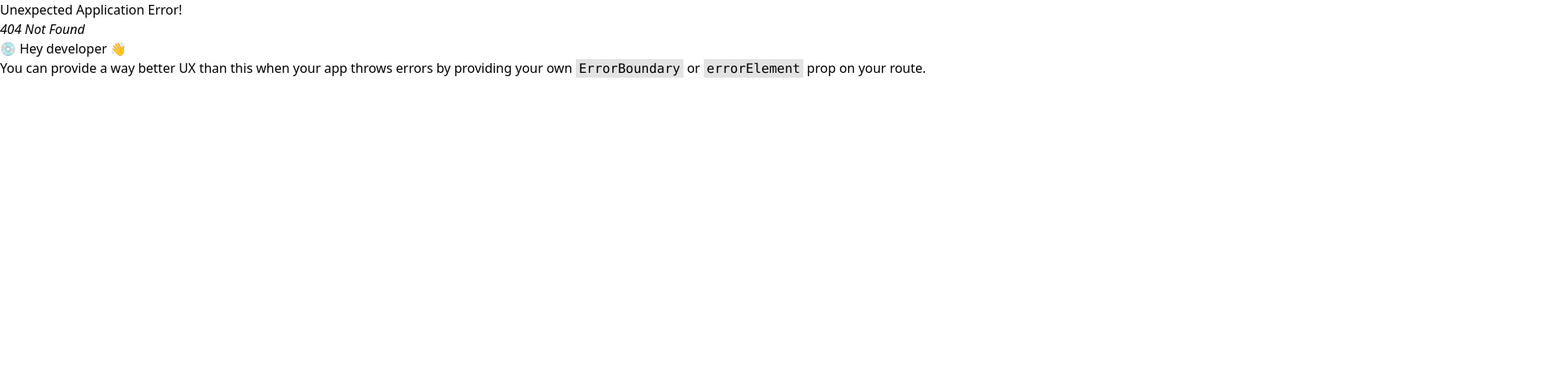
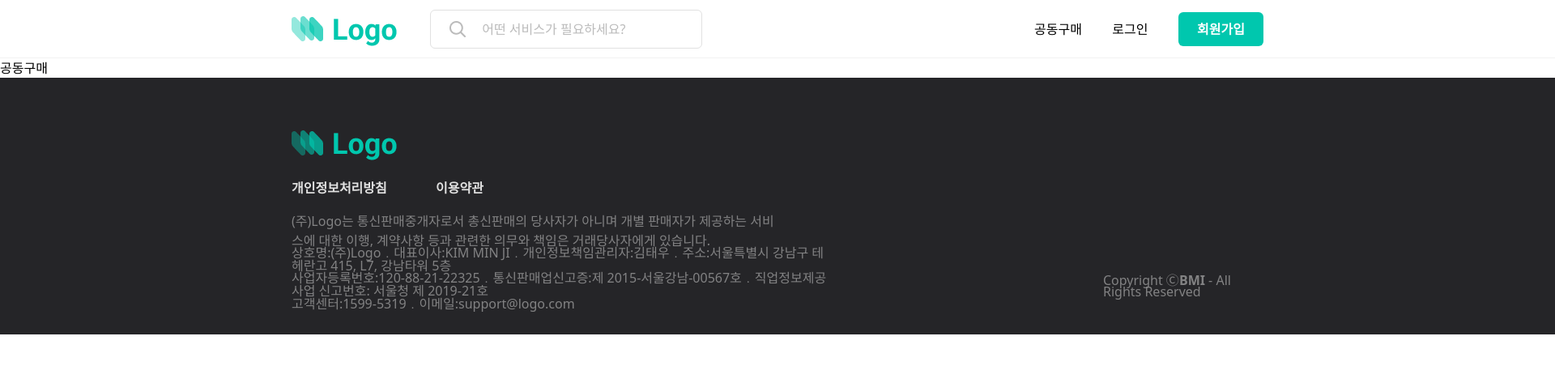
Before and after one commit to Heoveloper/tutorial07-web, a React (Vite) app: page /group-purchase in a window 1280 px wide. Before the commit this address had no page. Shown: the top 452 px of the page at 81% size, 1920 px wide, since content can reach past the window. Built offline with nearby package versions, Linux system fonts and the light colour scheme.

Commit message:
공동구매, 회원가입 경로 추가

```diff
--- a/src/App.tsx
+++ b/src/App.tsx
@@ -3,7 +3,9 @@ import { createBrowserRouter, RouterProvider } from 'react-router-dom';
 import client from './api/client';
 import HomePage from './pages';
 import NoticePage from './pages/notice';
+import GroupPurchasePage from './pages/group-purchase';
 import LoginPage from './pages/login';
+import SignUpPage from './pages/sign-up';
 // import Login from './pages/test';
 
 const router = createBrowserRouter([
@@ -12,7 +14,9 @@ const router = createBrowserRouter([
     children: [
       { index: true, element: <HomePage /> },
       { path: 'notice', element: <NoticePage /> },
+      { path: 'group-purchase', element: <GroupPurchasePage /> },
       { path: 'login', element: <LoginPage /> },
+      { path: 'sign-up', element: <SignUpPage /> },
       // { path: 'test', element: <Login name='준혁' /> },
     ],
   },
--- a/src/components/header.tsx
+++ b/src/components/header.tsx
@@ -1,6 +1,12 @@
-import { Link } from 'react-router-dom';
+import { Link, useNavigate } from 'react-router-dom';
 
 const Header = () => {
+  const switchingPage = useNavigate();
+
+  function goSignUp() {
+    switchingPage('/sign-up');
+  }
+
   return (
     <header className='mx-auto flex h-[72px] w-[1920px] justify-around bg-[#ffffff] shadow-[inset_0_-1px_0_#f2f2f2]'>
       <div className='flex w-[1200px] justify-between'>
@@ -8,19 +14,22 @@ const Header = () => {
           <Link to='/'>
             <img src='/logo.png' className='h-[43px] w-[131px]' />
           </Link>
-          <div className='border-gray-bright flex h-[48px] w-[336px] items-center justify-start rounded-md border-[1px] border-[#e1e1e1] pl-[21px]'>
+          <div className='border-gray-bright box-border flex h-[48px] w-[336px] items-center justify-start rounded-md border-[1px] border-[#e1e1e1] pl-[21px] focus-within:rounded-t-md focus-within:border-2 focus-within:border-[#00c7ae]'>
             <img src='/search.png' className='h-[24px] w-[24px]' />
             <input
-              className='font-Roboto ml-[18.27px] font-[16px] text-[#bbbbbb] outline-none'
+              className='ml-[18.27px] outline-none placeholder:text-[#bbbbbb]'
               placeholder='어떤 서비스가 필요하세요?'
             />
           </div>
         </div>
         <div className='flex w-[283px] items-center justify-between'>
-          <Link to='/login'>공동 구매</Link>
+          <Link to='/group-purchase'>공동구매</Link>
           <Link to='/login'>로그인</Link>
-          <button className='flex h-[42px] w-[105px] items-center justify-center rounded-md bg-[#00c7ae]'>
-            <p className='font-Roboto top-[27px] left-[1478px] h-[19px] w-[59px] text-center font-[16px] font-semibold leading-[18.75px] text-[#ffffff]'>
+          <button
+            onClick={goSignUp}
+            className='flex h-[42px] w-[105px] items-center justify-center rounded-md bg-[#00c7ae]'
+          >
+            <p className='font-Roboto top-[27px] left-[1478px] h-[19px] w-[59px] text-center text-[16px] font-semibold leading-[18.75px] text-[#ffffff]'>
               회원가입
             </p>
           </button>
--- /dev/null
+++ b/src/pages/group-purchase.tsx
@@ -0,0 +1,11 @@
+import Layout from '../components/layout';
+
+const GroupPurchasePage = () => {
+  return (
+    <Layout>
+      <h2>공동구매</h2>
+    </Layout>
+  );
+};
+
+export default GroupPurchasePage;
--- a/src/pages/index.tsx
+++ b/src/pages/index.tsx
@@ -10,7 +10,7 @@ const HomePage = () => {
       />
       <div className='mb-[108px] flex flex-col items-center justify-center'>
         <div className='mb-[20px] flex w-[1200px] items-start'>
-          <h2 className=' font-Roboto h-[33px] w-[104px] text-[28px] font-semibold leading-[32.81px] text-[#323232]'>
+          <h2 className='h-[33px] w-[104px] font-[Roboto] text-[28px] font-semibold leading-[32.81px] text-[#323232]'>
             공동구매
           </h2>
         </div>
```
